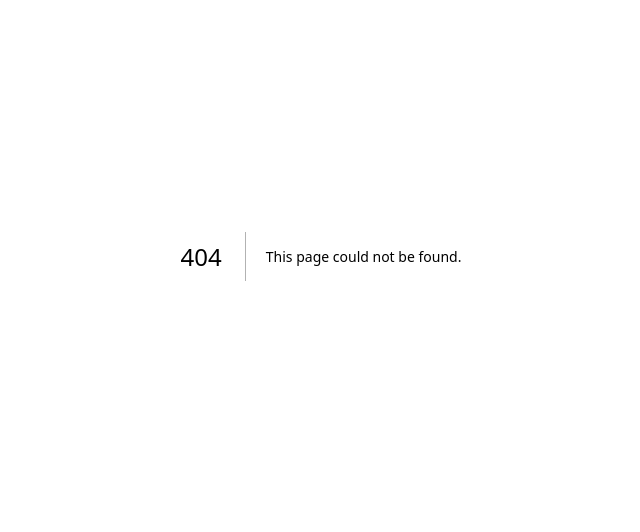
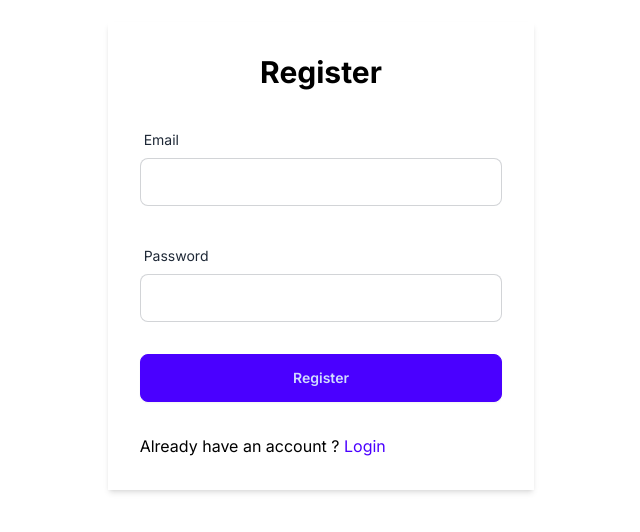
Before and after one commit to renantrendt/yunakin, a Next.js app: page /register in a window 1280 px wide. Before the commit this address had no page. Shown: the part 144-676 px from the top of the page, without its empty margins (319-959 px from the left). Built offline with nearby package versions, Linux system fonts and the light colour scheme; no server answers.

Commit message:
renaming

```diff
--- a/src/app/signin/page.tsx
+++ b/src/app/login/page.tsx
@@ -16,9 +16,9 @@ type FormValues = {
     email: string;
     password: string;
 }
-export default function SignInPage() {
+export default function LoginPage() {
     const { data: session } = useSession();
-    const { register, handleSubmit, control, formState: { errors } } = useForm<FormValues>(
+    const { handleSubmit, control, formState: { errors } } = useForm<FormValues>(
         {
             resolver: yupResolver(schema),
         }
--- /dev/null
+++ b/src/app/register/page.tsx
@@ -0,0 +1,86 @@
+'use client'
+import { signIn, useSession } from "next-auth/react";
+import React from "react";
+import { Controller, useForm } from "react-hook-form";
+import { yupResolver } from "@hookform/resolvers/yup";
+import * as yup from 'yup';
+import InputField from "@/components/input/InputField";
+import { Input } from "postcss";
+import Button from "@/components/button/Button";
+import Link from "next/link";
+import siteUrls from "@/config/site-config";
+const schema = yup.object({
+    email: yup.string().email().required(),
+    password: yup.string().min(6).required(),
+})
+
+type FormValues = {
+    email: string;
+    password: string;
+}
+export default function RegisterPage() {
+    const { data: session } = useSession();
+    const { handleSubmit, control, formState: { errors } } = useForm<FormValues>(
+        {
+            resolver: yupResolver(schema),
+        }
+    );
+
+    if (session) {
+        return (
+            <div>
+                <p>You are already signed in.</p>
+            </div>
+        );
+    }
+
+    const onSubmit = (data: any) => {
+        // Handle sign up logic here
+        alert(data);
+        console.log(data);
+    };
+    return (
+        <div className="flex justify-center w-full h-screen items-center ">
+            <form onSubmit={handleSubmit(onSubmit)} className="max-w-lg  w-1/3 shadow-md p-8  m-auto flex flex-col gap-8">
+                <h1 className="text-3xl font-bold text-center">Register</h1>
+                <Controller
+                    control={control}
+                    name="email"
+                    render={({ field: { onChange, value } }) => (
+                        <InputField
+                            label="Email"
+                            type="email"
+                            id="email"
+                            name="email"
+                            onChange={onChange}
+                            value={value}
+                            error={errors.email?.message}
+                        />
+                    )}
+                />
+                <Controller
+                    control={control}
+                    name="password"
+                    render={({ field: { onChange, value } }) => (
+                        <InputField
+                            label="Password"
+                            type="password"
+                            id="password"
+                            name="password"
+                            onChange={onChange}
+                            value={value}
+                            error={errors.password?.message}
+                        />
+                    )}
+                />
+                <div className="flex justify-center">
+                    <Button variant="primary" type="submit" classname="w-full">Register</Button>
+                </div>
+                <div>
+                    Already have an account ? <Link href={siteUrls.login} className="text-primary">Login</Link>
+                </div>
+            </form>
+        </div>
+
+    );
+}
```
